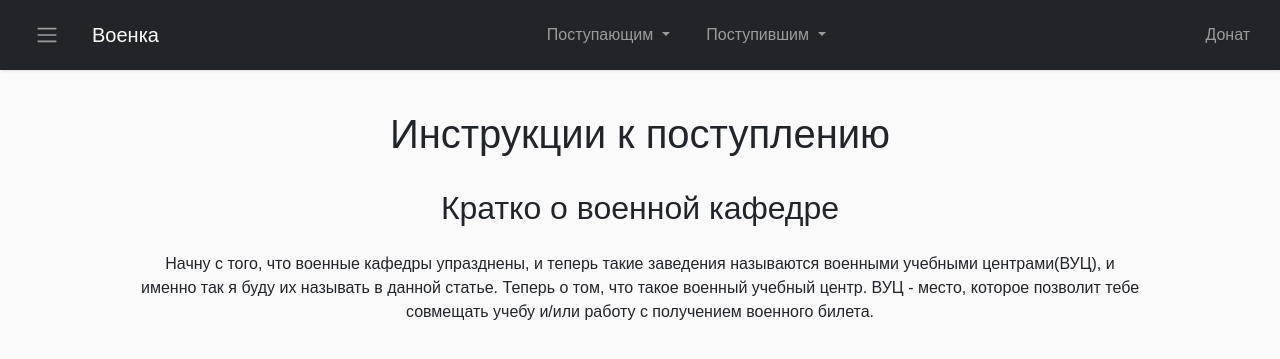
After one commit to Mint2702/voenka, a Flask app: page /instructions in a window 1280 px wide. The commit adds this page. Shown: the top 359 px of the page. Run offline with Flask 2, Linux system fonts and the light colour scheme; some libraries are stand-ins or nearby versions.

Commit message:
Route instructions created. Started to fill content for route instructions

```diff
--- a/voenka/routes/base.py
+++ b/voenka/routes/base.py
@@ -17,3 +17,8 @@ def about():
 @base.route("/money")
 def money():
     return render_template("money.html")
+
+
+@base.route("/instructions")
+def instructions():
+    return render_template("instructions.html")
--- a/voenka/static/style.css
+++ b/voenka/static/style.css
@@ -120,6 +120,22 @@ a:focus {
     margin-right: auto;
 }
 
+#state_header{
+    margin-top: 2%;
+    margin-bottom: 1.5%;
+}
+
+#state_header h2{
+    text-align: center;
+}
+
+#paragraph {
+    text-align: center;
+    margin: auto;
+    padding-left: 6%;
+    padding-right: 6%;
+}
+
 /* ---------------------------------------------------
     MEDIAQUERIES
 ----------------------------------------------------- */
--- a/voenka/templates/base.html
+++ b/voenka/templates/base.html
@@ -54,7 +54,7 @@
                   Поступающим
                 </a>
                 <ul class="dropdown-menu" aria-labelledby="navbarDropdownMenuLink">
-                  <li><a class="dropdown-item" href="#">Инструкция</a></li>
+                  <li><a class="dropdown-item" href="{{ url_for('base.instructions') }}">Инструкция</a></li>
                   <li><a class="dropdown-item" href="#">Истории поступлений</a></li>
                   <li><a class="dropdown-item" href="#">Больше информации о поступлении</a></li>
                 </ul>
--- /dev/null
+++ b/voenka/templates/instructions.html
@@ -0,0 +1,19 @@
+{% extends 'base.html' %}
+
+{% block title %}
+    Инструкции
+{% endblock %}
+
+{% block content_title %}
+    Инструкции к поступлению
+{% endblock %}
+
+{% block content %}
+    <div id="state_header">
+        <h2>Кратко о военной кафедре</h2>
+    </div>
+    <div id="paragraph">
+        Начну с того, что военные кафедры упразднены, и теперь такие заведения называются военными учебными центрами(ВУЦ), и именно так я буду их называть в данной статье.
+        Теперь о том, что такое военный учебный центр. ВУЦ - место, которое позволит тебе совмещать учебу и/или работу с получением военного билета.
+    </div>
+{% endblock %}
```
